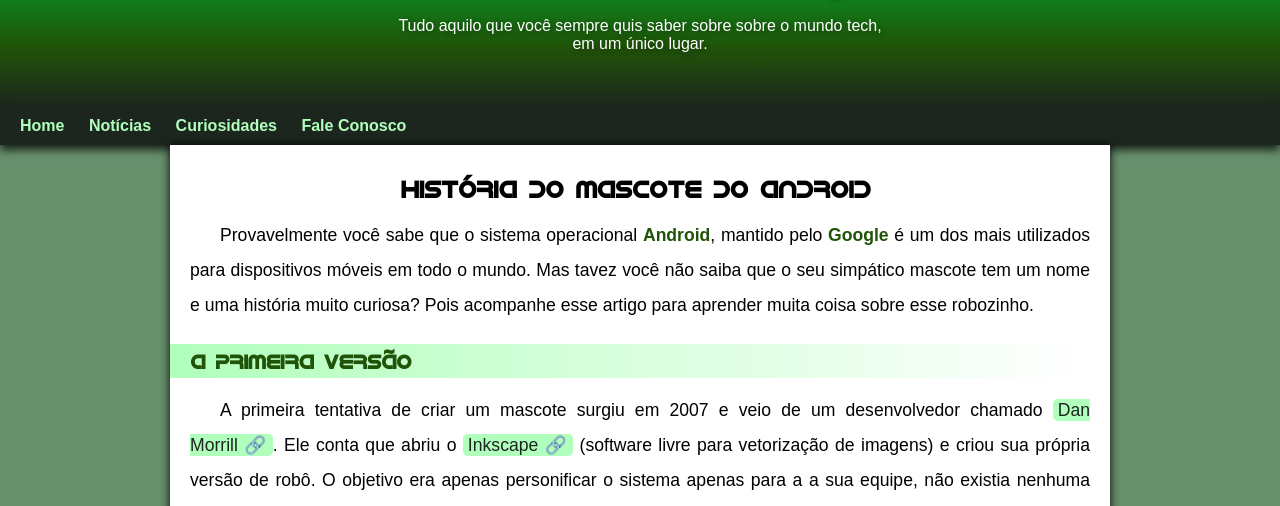
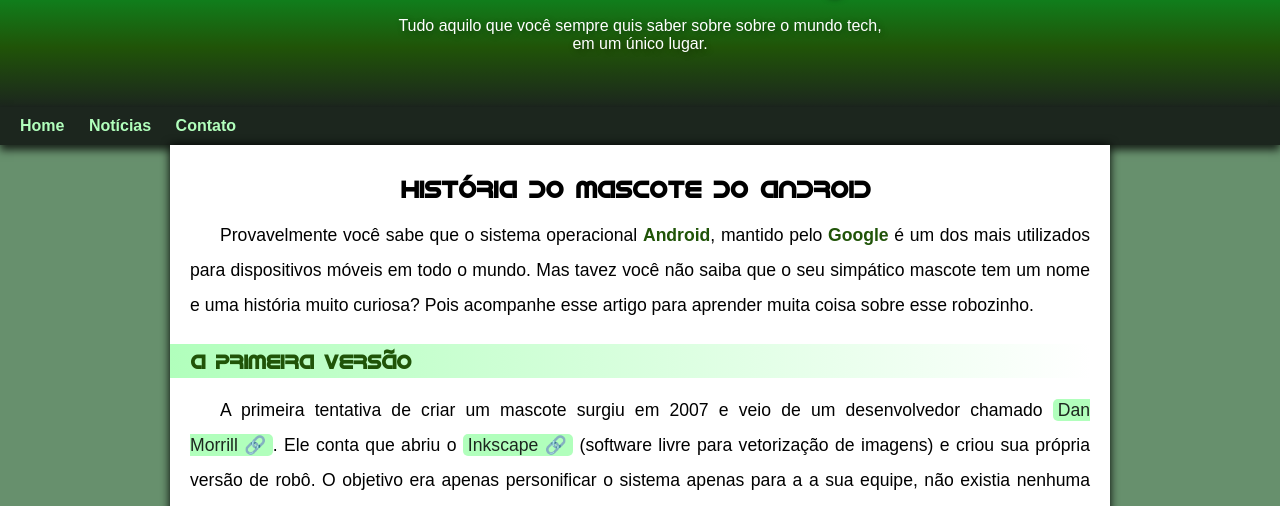
Before and after one commit to kauangross/projeto-android, a plain HTML site: page index.html in a window 1280 px wide. Shown: the part 73-579 px from the top of the page. Drawn offline with Linux system fonts and the light colour scheme.

Commit message:
alterei o menu de navegação

```diff
--- a/index.html
+++ b/index.html
@@ -15,8 +15,7 @@
     <nav>
         <a href="#" class="link1">Home</a>
         <a href="#" class="link1">Notícias</a>
-        <a href="#" class="link1">Curiosidades</a>
-        <a href="#" class="link1">Fale Conosco</a>
+        <a href="#" class="link1">Contato</a>
     </nav>
     <main>
         <article>
```
